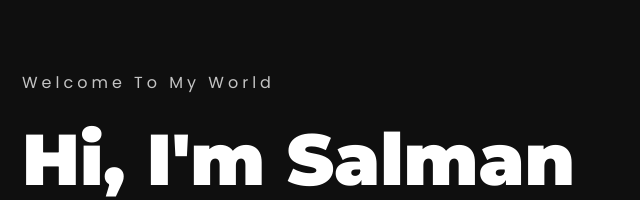
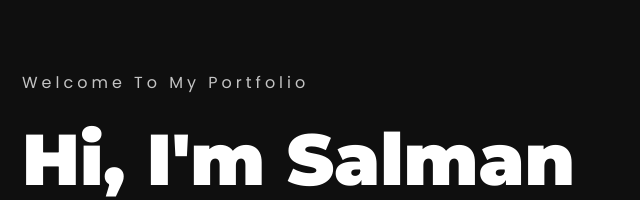
Before and after one commit to salman-ibne-shofi/portfolio-site, a plain HTML site: page index.html in a window 1280 px wide. Shown: the part 175-375 px from the top of the page, 0-640 px from the left. Drawn offline with nearby package versions, Linux system fonts and the light colour scheme.

```diff
--- a/index.html
+++ b/index.html
@@ -85,7 +85,7 @@
 			<section class="home" id="home">
 				<div class="home__container container grid">
 					<div class="home__content">
-						<span class="home__subtitle">Welcome To My World</span>
+						<span class="home__subtitle">Welcome To My Portfolio</span>
 						<h1 class="home__title">
 							Hi, I'm Salman <span>Web Developer.</span>
 						</h1>
```
